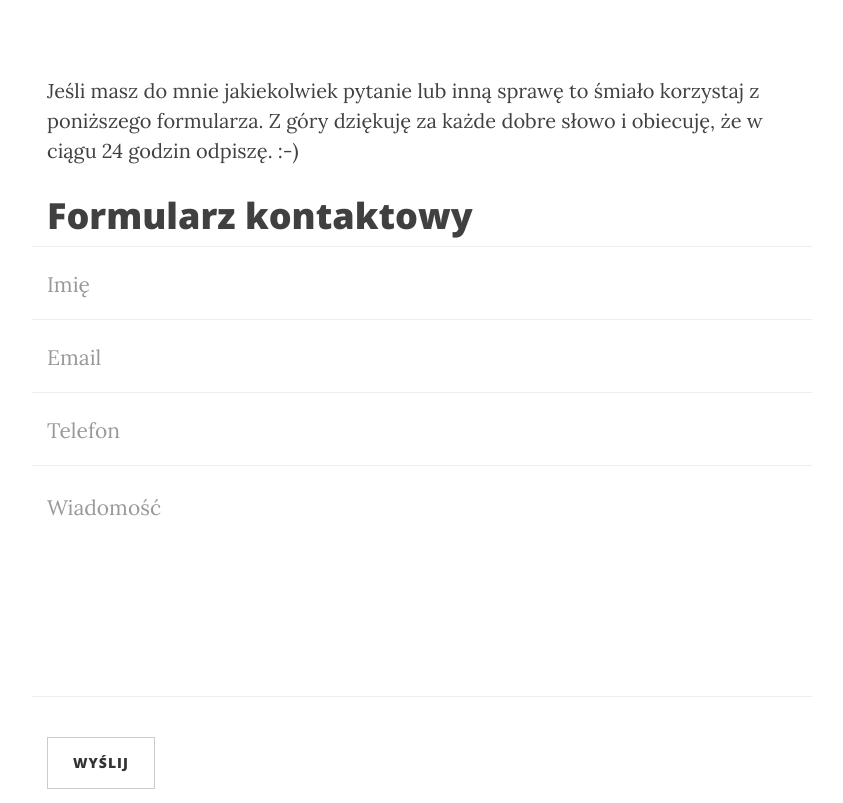
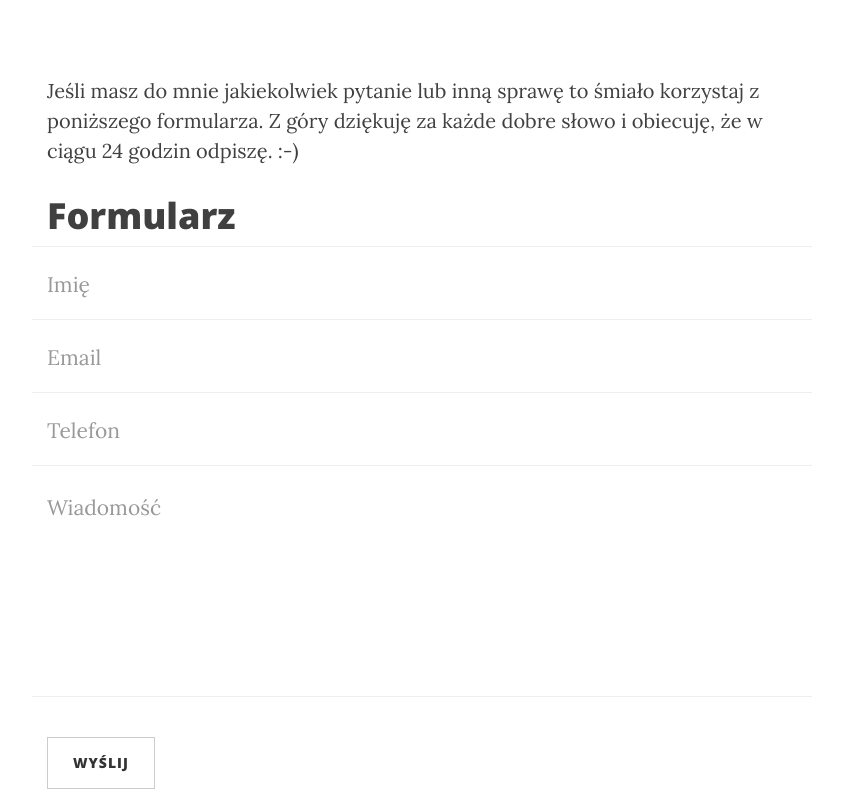
Before and after one commit to m4rc1no5/marceen, a Symfony app: template src/Marceen/KontaktBundle/Resources/views/Kontakt/index.html.twig in a window 1280 px wide. Shown: the part 452-1255 px from the top of the page, without its empty margins (218-1061 px from the left). Run offline with Twig, Linux system fonts and the light colour scheme; the template is opened without the code that fills it, so the values that code supplies are empty; form fields are guessed from the names that the template uses; some libraries are stand-ins or nearby versions.

Commit message:
Formularz kontaktowy -> Formularz

```diff
--- a/src/Marceen/KontaktBundle/Resources/views/Kontakt/index.html.twig
+++ b/src/Marceen/KontaktBundle/Resources/views/Kontakt/index.html.twig
@@ -9,7 +9,7 @@
         Jeśli masz do mnie jakiekolwiek pytanie lub inną sprawę to śmiało korzystaj z poniższego formularza. Z góry dziękuję za każde dobre słowo i obiecuję, że w ciągu 24 godzin odpiszę. :-)
     </p>
 
-    <h1>Formularz kontaktowy</h1>
+    <h1>Formularz</h1>
 
     <div>
         {{ form_start(form, { 'attr': { 'novalidate': 'novalidate' }}) }}
```
